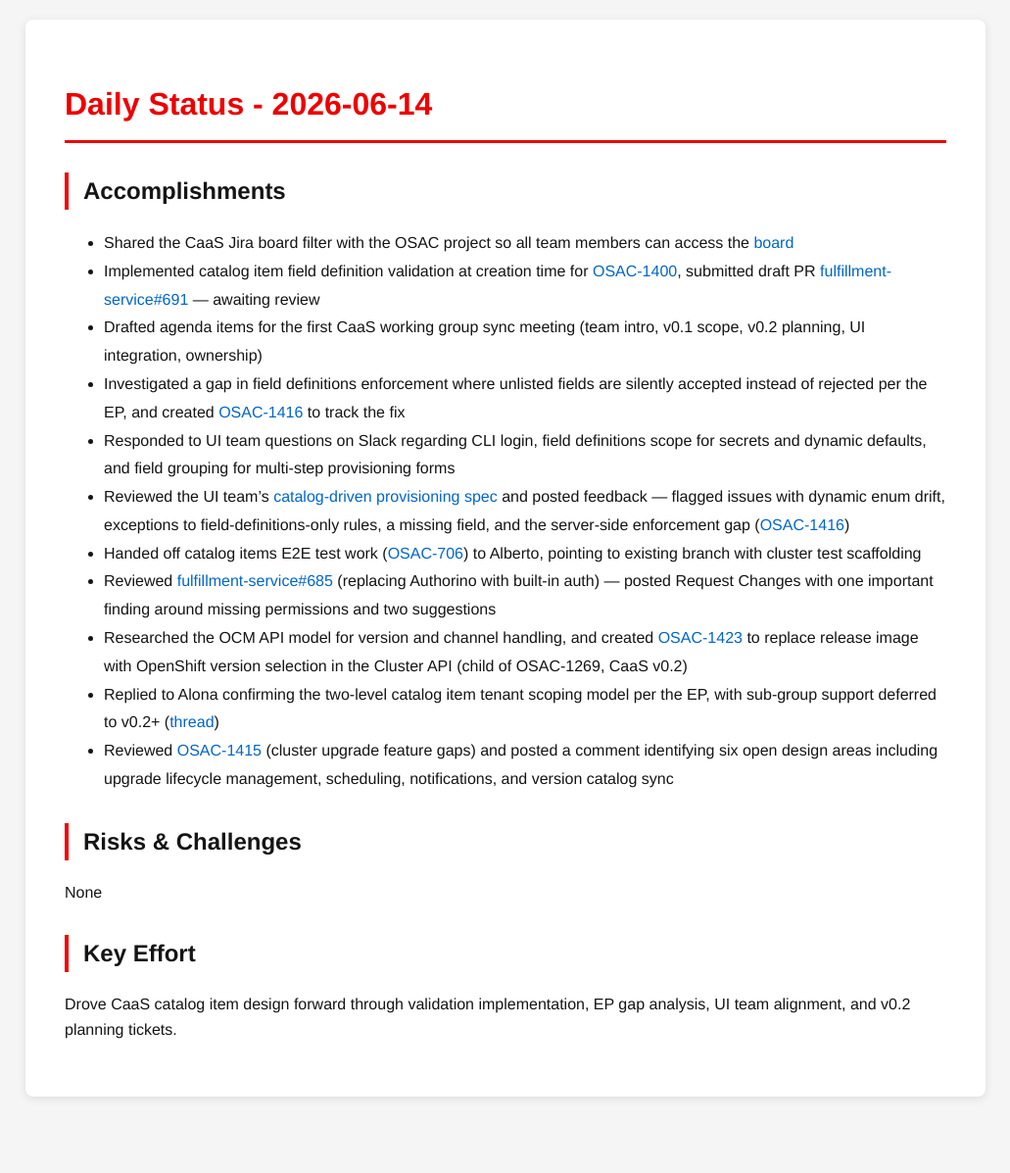
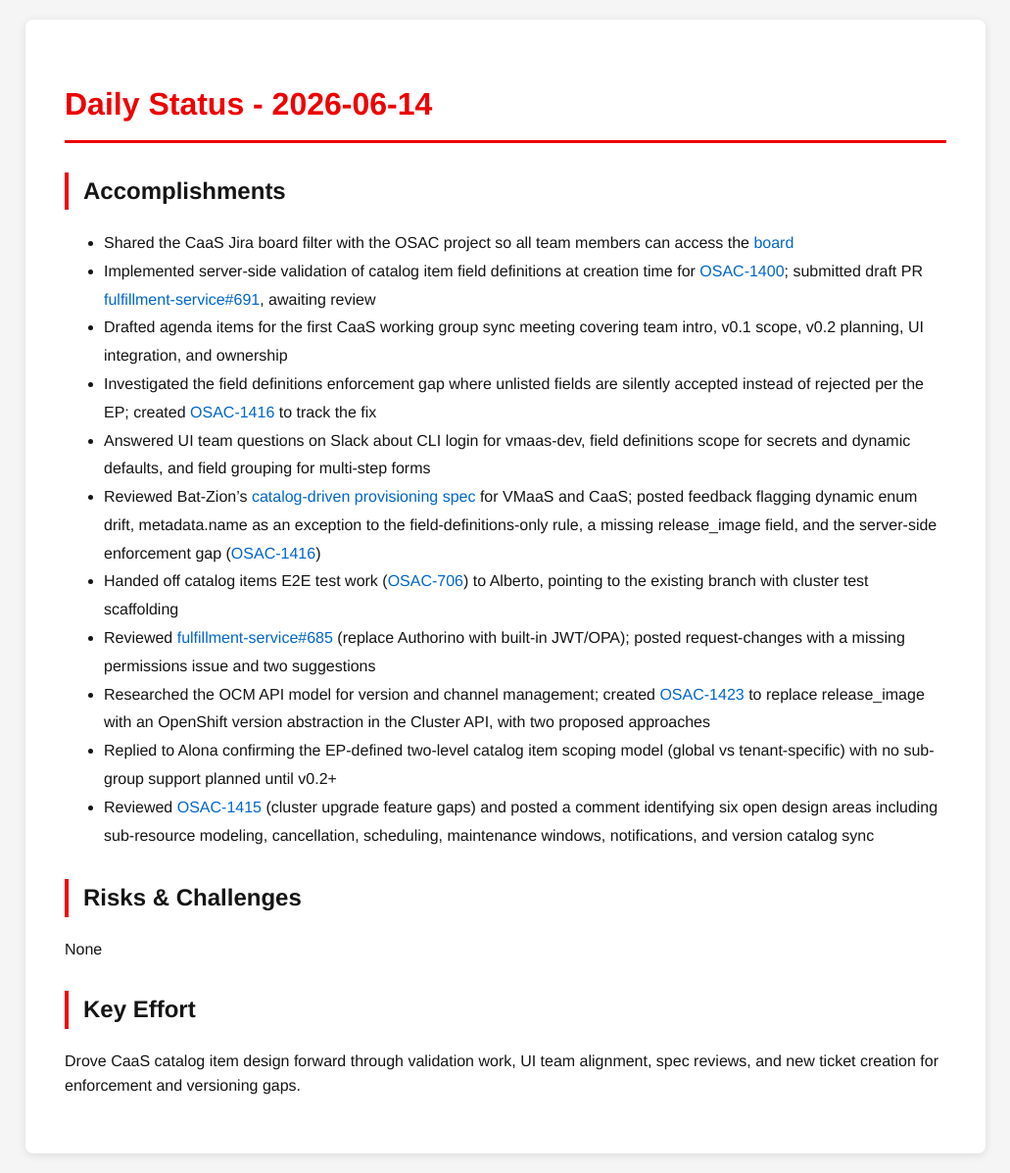
Before and after one commit to tzvatot/daily-status, a Jekyll site: the page built from 2026-06-14.md, in a window 1280 px wide. Shown: the whole page at 98% size, without its empty margins (124-1155 px from the left). Built offline with Jekyll 4.4.1, drawn with Linux system fonts in a browser that asks for light colours; before the commit the page ends 1139 px from its top, so only the background shows below that.

Commit message:
Daily status update - 2026-06-14

```diff
--- a/2026-06-14.md
+++ b/2026-06-14.md
@@ -8,19 +8,19 @@
 
 ## Accomplishments
 - Shared the CaaS Jira board filter with the OSAC project so all team members can access the [board](https://redhat.atlassian.net/jira/software/c/projects/OSAC/boards/12411)
-- Implemented catalog item field definition validation at creation time for [OSAC-1400](https://redhat.atlassian.net/browse/OSAC-1400), submitted draft PR [fulfillment-service#691](https://github.com/osac-project/fulfillment-service/pull/691) — awaiting review
-- Drafted agenda items for the first CaaS working group sync meeting (team intro, v0.1 scope, v0.2 planning, UI integration, ownership)
-- Investigated a gap in field definitions enforcement where unlisted fields are silently accepted instead of rejected per the EP, and created [OSAC-1416](https://redhat.atlassian.net/browse/OSAC-1416) to track the fix
-- Responded to UI team questions on Slack regarding CLI login, field definitions scope for secrets and dynamic defaults, and field grouping for multi-step provisioning forms
-- Reviewed the UI team's [catalog-driven provisioning spec](https://gist.github.com/batzionb/d6bb05faf56a1d8e9bf7ee194aa1356f) and posted feedback — flagged issues with dynamic enum drift, exceptions to field-definitions-only rules, a missing field, and the server-side enforcement gap ([OSAC-1416](https://redhat.atlassian.net/browse/OSAC-1416))
-- Handed off catalog items E2E test work ([OSAC-706](https://redhat.atlassian.net/browse/OSAC-706)) to Alberto, pointing to existing branch with cluster test scaffolding
-- Reviewed [fulfillment-service#685](https://github.com/osac-project/fulfillment-service/pull/685) (replacing Authorino with built-in auth) — posted Request Changes with one important finding around missing permissions and two suggestions
-- Researched the OCM API model for version and channel handling, and created [OSAC-1423](https://redhat.atlassian.net/browse/OSAC-1423) to replace release image with OpenShift version selection in the Cluster API (child of OSAC-1269, CaaS v0.2)
-- Replied to Alona confirming the two-level catalog item tenant scoping model per the EP, with sub-group support deferred to v0.2+ ([thread](https://redhat-internal.slack.com/archives/C0B8GS1E8BS/p1781434297571249))
-- Reviewed [OSAC-1415](https://redhat.atlassian.net/browse/OSAC-1415) (cluster upgrade feature gaps) and posted a comment identifying six open design areas including upgrade lifecycle management, scheduling, notifications, and version catalog sync
+- Implemented server-side validation of catalog item field definitions at creation time for [OSAC-1400](https://redhat.atlassian.net/browse/OSAC-1400); submitted draft PR [fulfillment-service#691](https://github.com/osac-project/fulfillment-service/pull/691), awaiting review
+- Drafted agenda items for the first CaaS working group sync meeting covering team intro, v0.1 scope, v0.2 planning, UI integration, and ownership
+- Investigated the field definitions enforcement gap where unlisted fields are silently accepted instead of rejected per the EP; created [OSAC-1416](https://redhat.atlassian.net/browse/OSAC-1416) to track the fix
+- Answered UI team questions on Slack about CLI login for vmaas-dev, field definitions scope for secrets and dynamic defaults, and field grouping for multi-step forms
+- Reviewed Bat-Zion's [catalog-driven provisioning spec](https://gist.github.com/batzionb/d6bb05faf56a1d8e9bf7ee194aa1356f) for VMaaS and CaaS; posted feedback flagging dynamic enum drift, metadata.name as an exception to the field-definitions-only rule, a missing release_image field, and the server-side enforcement gap ([OSAC-1416](https://redhat.atlassian.net/browse/OSAC-1416))
+- Handed off catalog items E2E test work ([OSAC-706](https://redhat.atlassian.net/browse/OSAC-706)) to Alberto, pointing to the existing branch with cluster test scaffolding
+- Reviewed [fulfillment-service#685](https://github.com/osac-project/fulfillment-service/pull/685) (replace Authorino with built-in JWT/OPA); posted request-changes with a missing permissions issue and two suggestions
+- Researched the OCM API model for version and channel management; created [OSAC-1423](https://redhat.atlassian.net/browse/OSAC-1423) to replace release_image with an OpenShift version abstraction in the Cluster API, with two proposed approaches
+- Replied to Alona confirming the EP-defined two-level catalog item scoping model (global vs tenant-specific) with no sub-group support planned until v0.2+
+- Reviewed [OSAC-1415](https://redhat.atlassian.net/browse/OSAC-1415) (cluster upgrade feature gaps) and posted a comment identifying six open design areas including sub-resource modeling, cancellation, scheduling, maintenance windows, notifications, and version catalog sync
 
 ## Risks & Challenges
 None
 
 ## Key Effort
-Drove CaaS catalog item design forward through validation implementation, EP gap analysis, UI team alignment, and v0.2 planning tickets.
+Drove CaaS catalog item design forward through validation work, UI team alignment, spec reviews, and new ticket creation for enforcement and versioning gaps.
```
